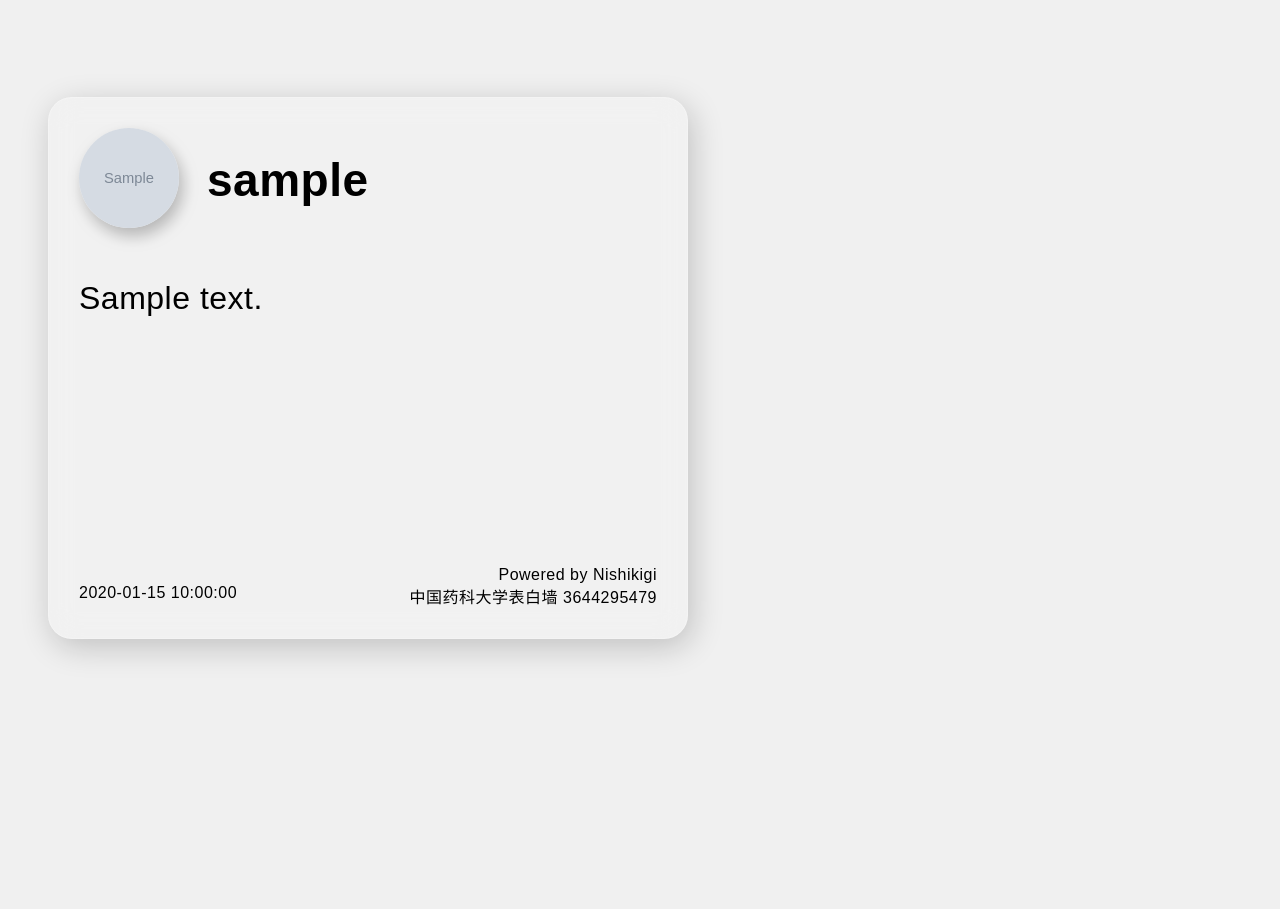
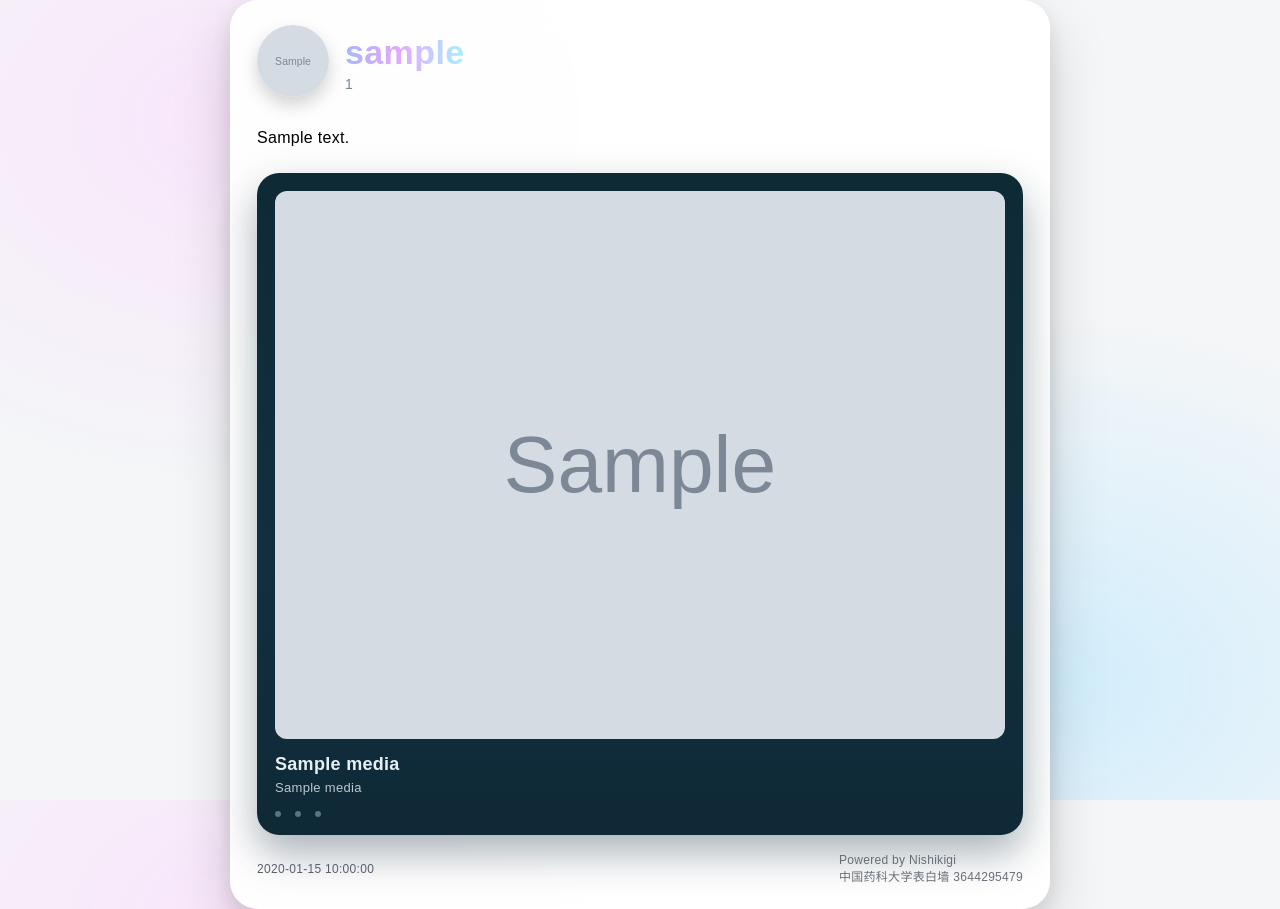
Before and after one commit to sx120609/Nishikigi, a Python web app: template templates/normal.html in a window 1280 px wide. Before the commit the page ends 658 px from the top, so only its background shows below. Run offline with Jinja, Linux system fonts and the light colour scheme; the template is opened without the code that fills it: most values are stand-ins (such as "Sample title", 1, 10 or a date in 2020); grey boxes marked "Sample" are stand-in pictures.

Commit message:
Update normal.html

```diff
--- a/templates/normal.html
+++ b/templates/normal.html
@@ -3,140 +3,137 @@
 <head>
 <meta charset="UTF-8">
 <style>
-        body {
-            font-family: "SF Pro", "PingFang SC", "Apple Color Emoji", Arial, sans-serif;
-            align-items: center;
-            width: 720px;
-            min-height: 720px;
-            background-color: #f0f0f0;
-            display: flex;
-            justify-content: center;
-            letter-spacing: 0.5px;
+  :root{
+    --bg:#f4f6f8;
+    --card:#ffffffee;
+    --shadow: 0 24px 60px rgba(0,0,0,.15), 0 8px 24px rgba(0,0,0,.10);
+    --stroke: rgba(255,255,255,.6);
+    --muted:#7d8696;
+    --bubble:#ffffff;
+    --bubble-shadow: 0 10px 24px rgba(0,0,0,.08);
+    --title-grad: linear-gradient(90deg,#a7b6ff 0%, #e3a8ff 45%, #a7f0ff 100%);
+    --media-bg: linear-gradient(180deg,#0e2a35,#112f3f 60%, #0f2936 100%);
   }
-        .card {
-            display: flex;
-            flex-direction: column;
-            margin: 40px;
-            padding: 30px;
-            width: 100%;
-            min-height: 480px;
-            justify-content: space-between;
-            z-index: 1;
-            background: rgba(255, 255, 255, 0.12);
-            border-radius: 24px;
-            box-shadow: 4px 8px 32px rgba(0, 0, 0, 0.2);
-            backdrop-filter: blur(15px);
-            -webkit-backdrop-filter: blur(15px);
-            border: 1px solid rgba(255, 255, 255, 0.2);
+  *{box-sizing:border-box}
+  html,body{height:100%}
+  body{
+    margin:0; display:grid; place-items:center;
+    background:
+      radial-gradient(800px 600px at 18% 15%, rgba(255,210,255,.45), transparent 60%),
+      radial-gradient(800px 600px at 82% 85%, rgba(180,230,255,.55), transparent 60%),
+      var(--bg);
+    font-family: "SF Pro","PingFang SC","Apple Color Emoji",Arial,sans-serif;
+    letter-spacing:.3px;
   }
-        .user {
-            display: flex;
-            align-items: center;
-            margin-bottom: 24px;
+  .wrap{
+    width:min(820px,96vw);
+    padding:24px 26px;
+    border-radius:28px;
+    background: var(--card);
+    backdrop-filter: blur(18px) saturate(120%);
+    -webkit-backdrop-filter: blur(18px) saturate(120%);
+    box-shadow: var(--shadow);
+    border: 1px solid var(--stroke);
   }
-        .avatar img {
-            width: 100px;
-            height: 100px;
-            margin-right: 28px;
-            border-radius: 50%;
-            object-fit: cover;
-            box-shadow: 4px 8px 16px rgba(0,0,0,0.25);
+  .header{
+    display:flex; align-items:center; gap:16px; margin-bottom:18px;
   }
-        .message {
-            display: inline-block;
-            max-width: 100%;
-            border-radius: 24px;
-            margin-bottom: 18px;
-            line-height: 1.5;
-            font-size: 32px;
-            word-wrap: break-word;
+  .avatar img{
+    width:72px; height:72px; border-radius:50%; object-fit:cover;
+    box-shadow: 0 8px 18px rgba(0,0,0,.18);
   }
-        .message_border {
-            padding: 6px 14px;
-            background: rgba(255, 255, 255, 0.05);
-            box-shadow: 4px 8px 20px rgba(0, 0, 0, 0.2);
-            backdrop-filter: blur(15px);
-            -webkit-backdrop-filter: blur(15px);
-            border: 1px solid rgba(255, 255, 255, 0.2);
+  .title{
+    display:flex; flex-direction:column; line-height:1.1;
   }
-        .message img {
-            max-width: 480px;
-            border-radius: 24px;
-            display: block;
-            margin: 8px 0px;
+  .username{
+    font-size:34px; font-weight:800;
+    background: var(--title-grad);
+    -webkit-background-clip:text; -webkit-text-fill-color:transparent; color:transparent;
+    letter-spacing:.4px;
   }
-        .face {
-            height: 240px !important;
-            margin: 0px !important;
+  .uid{
+    margin-top:6px; font-size:14px; color:var(--muted);
   }
-        .cqface {
-            vertical-align: middle;
-            width: 36px !important;
-            height: 36px !important;
-            margin: 0 !important;
-            display: inline !important;
-            padding: 0 !important;
-            transform: translateY(-0.1em);
+  .messages{margin-top:8px}
+  .message{
+    display:inline-block; max-width:100%; margin:10px 0;
   }
-        .rainbow {
-            background: linear-gradient(90deg, #fbc2eb, #a6c1ee);
-            -webkit-background-clip: text;
-            -webkit-text-fill-color: transparent;
-            color: transparent;
-            text-shadow: 0 2px 20px rgba(0, 114, 255, 0.15);
+  .message_border{
+    background: var(--bubble);
+    border-radius:22px;
+    padding:10px 14px;
+    font-size:20px; line-height:1.6;
+    box-shadow: var(--bubble-shadow);
   }
+  .message img{max-width:100%; border-radius:18px; display:block; margin:8px 0}
+  .cqface{vertical-align:middle; width:28px !important; height:28px !important; transform:translateY(-.15em)}
+  .face{height:200px !important; margin:0 !important}
 
-        .blur-bg {
-            width: 100%;
-            position: absolute;
-            background: radial-gradient(at 30% 30%, rgba(255, 0, 150, 0.1), transparent 60%),
-                        radial-gradient(at 70% 70%, rgba(0, 200, 255, 0.15), transparent 60%),
-                        radial-gradient(at 50% 50%, rgba(255, 255, 0, 0.15), transparent 60%);
-            filter: blur(100px);
-            z-index: -1;
+  .media{
+    margin-top:16px;
+    background: var(--media-bg);
+    color:#e7f0f4;
+    border-radius:22px;
+    padding:18px;
+    box-shadow: 0 18px 40px rgba(5,35,48,.35);
+    overflow:hidden;
   }
+  .media .art{width:100%; border-radius:12px; display:block}
+  .media .title{margin-top:16px; font-size:18px; font-weight:700}
+  .media .meta{margin-top:6px; font-size:13px; opacity:.8}
+  .media .controls{margin-top:16px; display:flex; align-items:center; gap:14px}
+  .dot{width:6px; height:6px; border-radius:50%; background:#88a9b5; opacity:.6}
+  .footer{
+    margin-top:18px; display:flex; justify-content:space-between; align-items:center; color:#5a606b; font-size:12px;
+  }
+  .brand{opacity:.9}
 </style>
 </head>
-
 <body>
-<div class="blur-bg"></div>
-<div class="card">
-    <div>
-        <div class="user">
+  <div class="wrap">
+    <div class="header">
       <div class="avatar">
         <img src="{{ avatar_src }}" alt="头像">
       </div>
-            <div>
-                <div class="{% if admin %}rainbow{% endif %}" style="font-size: 46px; font-weight: bold;">
-                {{ username }}
+      <div class="title">
+        <div class="username {% if admin %}rainbow{% endif %}">{{ username }}</div>
+        <div class="uid">{{ uid if uid is defined else '' }}</div>
       </div>
     </div>
-        </div>
-        <br/>
+
+    <div class="messages">
       {% for items in contents %}
-            <div class="message {% if items[0] == '' %}message_border{% endif %}" >
+        <div class="message {% if items[0] == '' %}message_border{% endif %}">
           {% for item in items[1:] %}
             {% if item.startswith('file://') %}
-                        <img src="{{ item[7:] }}" alt="图片跑路了">
+              <img src="{{ item[7:] }}" alt="">
             {% elif item.startswith('face://') %}
-                        <img src="file://{{ item[7:] }}" alt="表情" class="cqface">
+              <img src="file://{{ item[7:] }}" alt="" class="cqface">
             {% elif item.startswith('_file://') %}
-                        <img src="{{ item[1:] }}" alt="表情" class="face">
+              <img src="{{ item[1:] }}" alt="" class="face">
             {% else %}
               {{ item | replace("__internal_br__", "<br>") | safe }}
             {% endif %}
           {% endfor %}
         </div>
-            <br/>
       {% endfor %}
+
+      {% if media is defined %}
+      <div class="media">
+        {% if media.cover %}<img class="art" src="{{ media.cover }}" alt="封面">{% endif %}
+        {% if media.title %}<div class="title">{{ media.title }}</div>{% endif %}
+        {% if media.subtitle %}<div class="meta">{{ media.subtitle }}</div>{% endif %}
+        <div class="controls">
+          <div class="dot"></div><div class="dot"></div><div class="dot"></div>
+        </div>
+      </div>
+      {% endif %}
     </div>
 
-    <div>
-        <div style="display: flex; justify-content: right; margin-top: 42px">
-            Powered by Nishikigi
-        </div>
-        <div style="display: flex; justify-content: space-between;">
-            <div> {{ date }}</div>
+    <div class="footer">
+      <div>{{ date }}</div>
+      <div class="brand">
+        <div>Powered by Nishikigi</div>
         <div>中国药科大学表白墙 3644295479</div>
       </div>
     </div>
```
Lines whose indentation alone changed are shown as unchanged.
